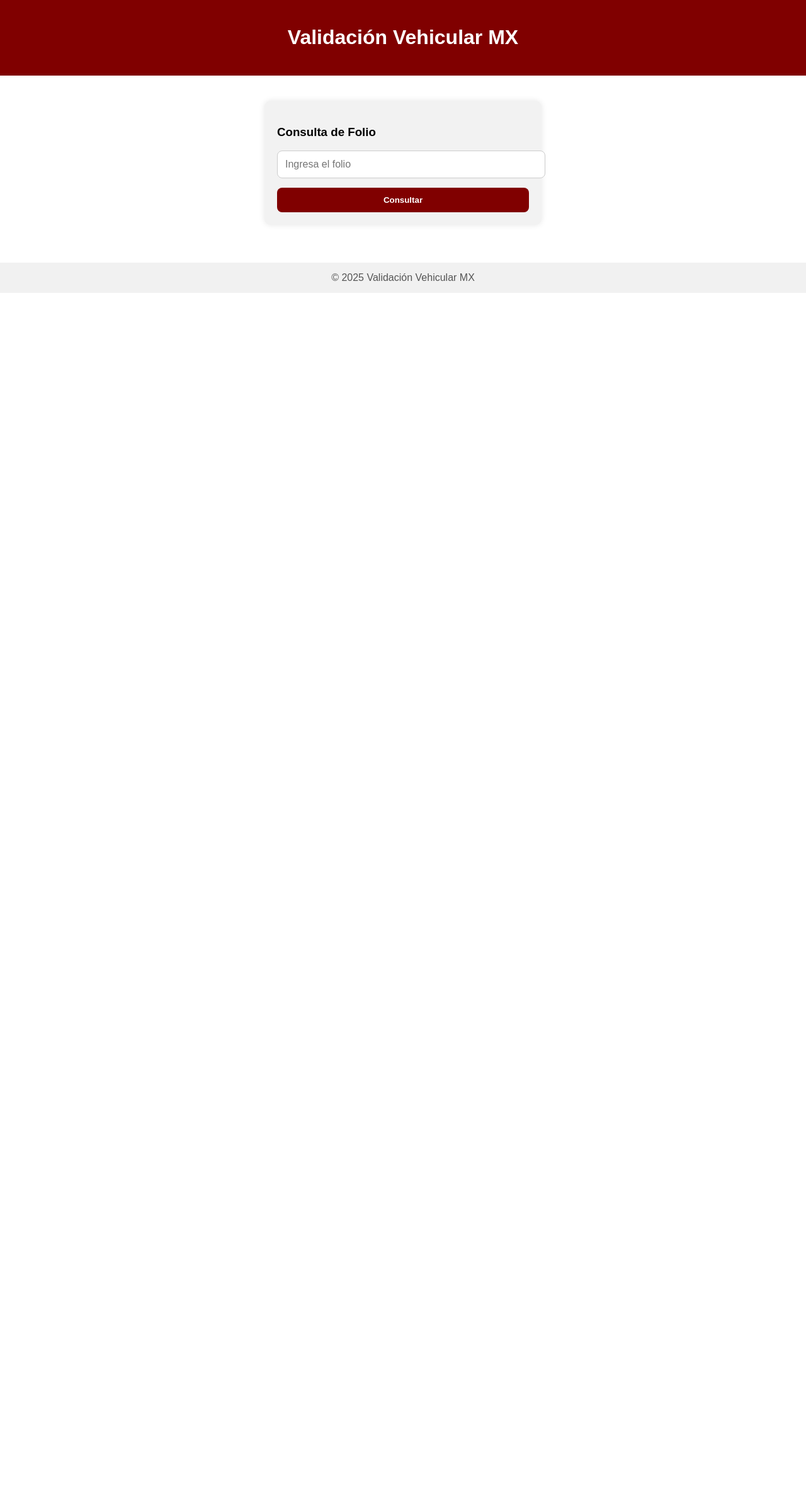
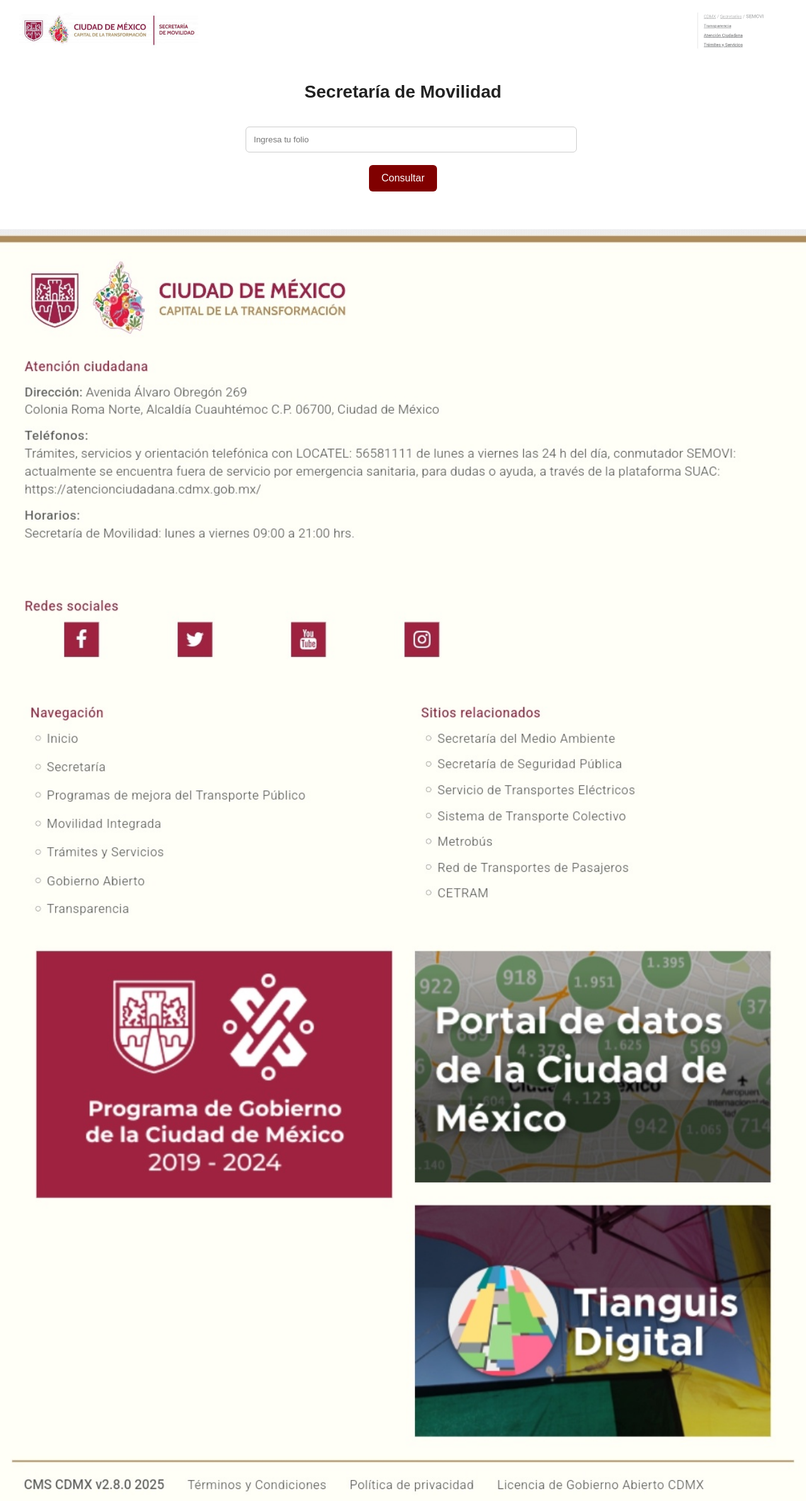
Before and after one commit to Gsr1989/registro-vehiculos, a Python web app: template templates/consulta_folio.html in a window 1280 px wide. Shown: the whole page at 63% size. Before the commit the page ends 465 px from the top, so only its background shows below. Run offline with Jinja, Linux system fonts and the light colour scheme; the template is opened without the code that fills it, so the values that code supplies are empty.

Commit message:
Update consulta_folio.html

```diff
--- a/templates/consulta_folio.html
+++ b/templates/consulta_folio.html
@@ -3,76 +3,92 @@
 <head>
     <meta charset="UTF-8">
     <title>Consulta de Folio</title>
-    <meta name="viewport" content="width=device-width, initial-scale=1">
+    <meta name="viewport" content="width=device-width, initial-scale=1.0">
     <style>
         body {
             font-family: Arial, sans-serif;
-            background-color: #ffffff;
             margin: 0;
-            padding: 0;
-            color: #000000;
+            background-color: #fff;
         }
         header {
-            background-color: #800000;
-            color: white;
+            display: flex;
+            justify-content: space-between;
+            align-items: center;
+            padding: 10px 30px;
+        }
+        header img {
+            height: 80px;
+        }
+        h1 {
+            text-align: center;
+            font-size: 28px;
+            margin-top: 30px;
+            color: #222;
+        }
+        main {
+            max-width: 500px;
+            margin: 0 auto;
             padding: 20px;
             text-align: center;
-        }
-        .form-box {
-            max-width: 400px;
-            margin: 40px auto;
-            padding: 20px;
-            border-radius: 10px;
-            background-color: #f2f2f2;
-            box-shadow: 0 0 10px rgba(0,0,0,0.1);
         }
         input[type="text"] {
             width: 100%;
             padding: 12px;
-            margin-bottom: 15px;
-            border-radius: 8px;
+            border-radius: 6px;
             border: 1px solid #ccc;
-            font-size: 16px;
+            margin-bottom: 20px;
         }
-        .btn-guinda {
+        button {
             background-color: #800000;
             color: white;
-            padding: 12px;
-            font-weight: bold;
-            width: 100%;
+            padding: 12px 20px;
             border: none;
-            border-radius: 8px;
+            border-radius: 6px;
+            font-size: 16px;
             cursor: pointer;
         }
-        .btn-guinda:hover {
+        button:hover {
             background-color: #a00000;
         }
         footer {
-            margin-top: 60px;
-            background-color: #f1f1f1;
-            padding: 15px;
-            text-align: center;
-            color: #555;
+            margin-top: 40px;
+            width: 100%;
+        }
+        footer img {
+            width: 100%;
+            display: block;
+        }
+        @media (max-width: 600px) {
+            header img {
+                height: 60px;
+            }
+            h1 {
+                font-size: 24px;
+                margin-top: 20px;
+            }
+            button {
+                width: 100%;
+            }
         }
     </style>
 </head>
 <body>
+    <header>
+        <img src="{{ url_for('static', filename='logo.png') }}" alt="Logo">
+        <img src="{{ url_for('static', filename='sub_logo.png') }}" alt="Sub Logo">
+    </header>
 
-<header>
-    <h1>Validación Vehicular MX</h1>
-</header>
+    <h1>Secretaría de Movilidad</h1>
 
-<div class="form-box">
-    <h3>Consulta de Folio</h3>
-    <form method="POST" action="{{ url_for('resultado_consulta') }}">
-        <input type="text" name="folio" placeholder="Ingresa el folio" required>
-        <button type="submit" class="btn-guinda">Consultar</button>
-    </form>
-</div>
+    <main>
+        <form action="/consulta_folio" method="POST">
+            <input type="text" name="folio" placeholder="Ingresa tu folio" required>
+            <button type="submit">Consultar</button>
+        </form>
+    </main>
 
-<footer>
-    &copy; 2025 Validación Vehicular MX
-</footer>
-
+    <footer>
+        <img src="{{ url_for('static', filename='footer.png') }}" alt="Footer">
+    </footer>
 </body>
 </html>
```
